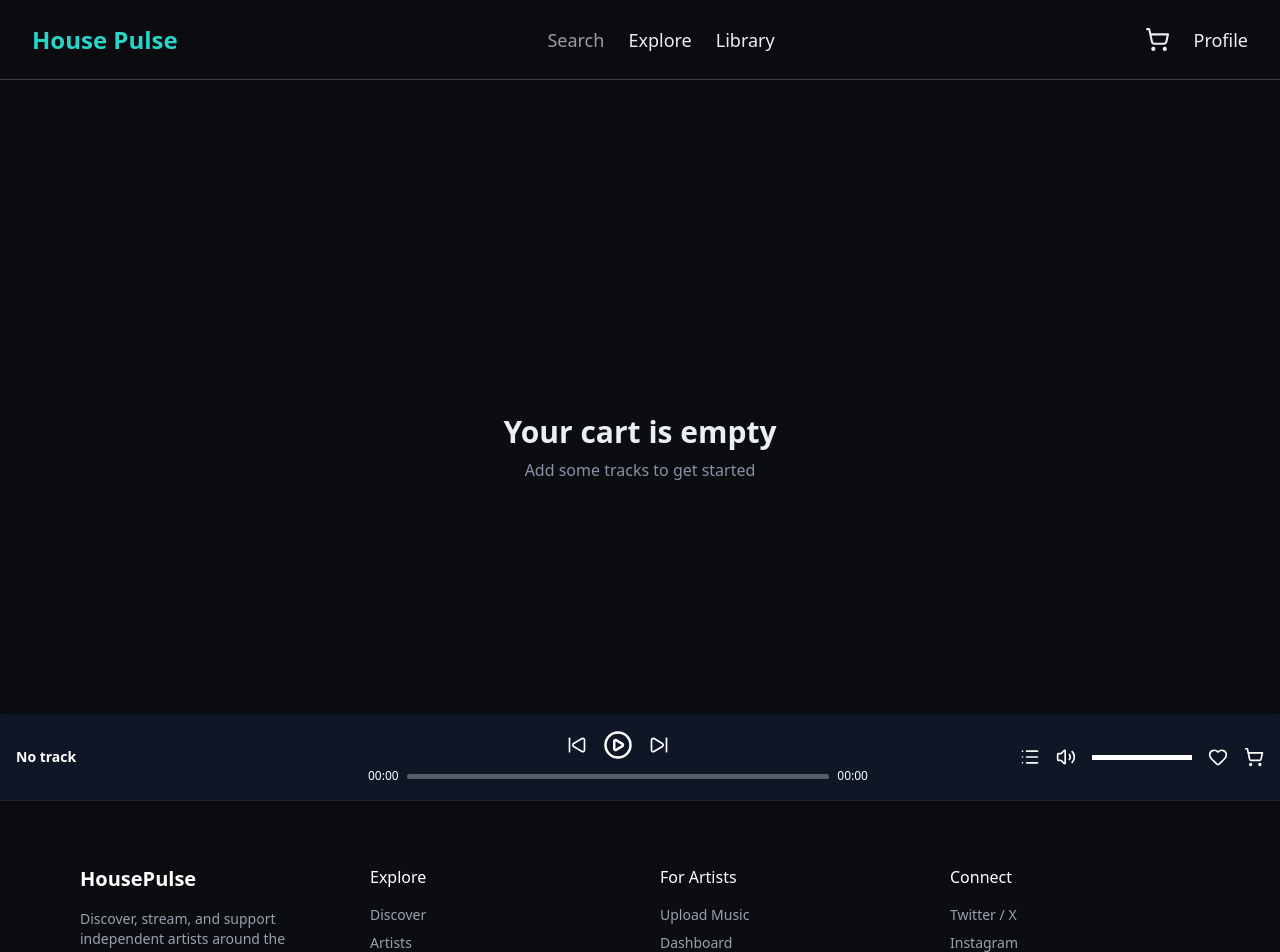
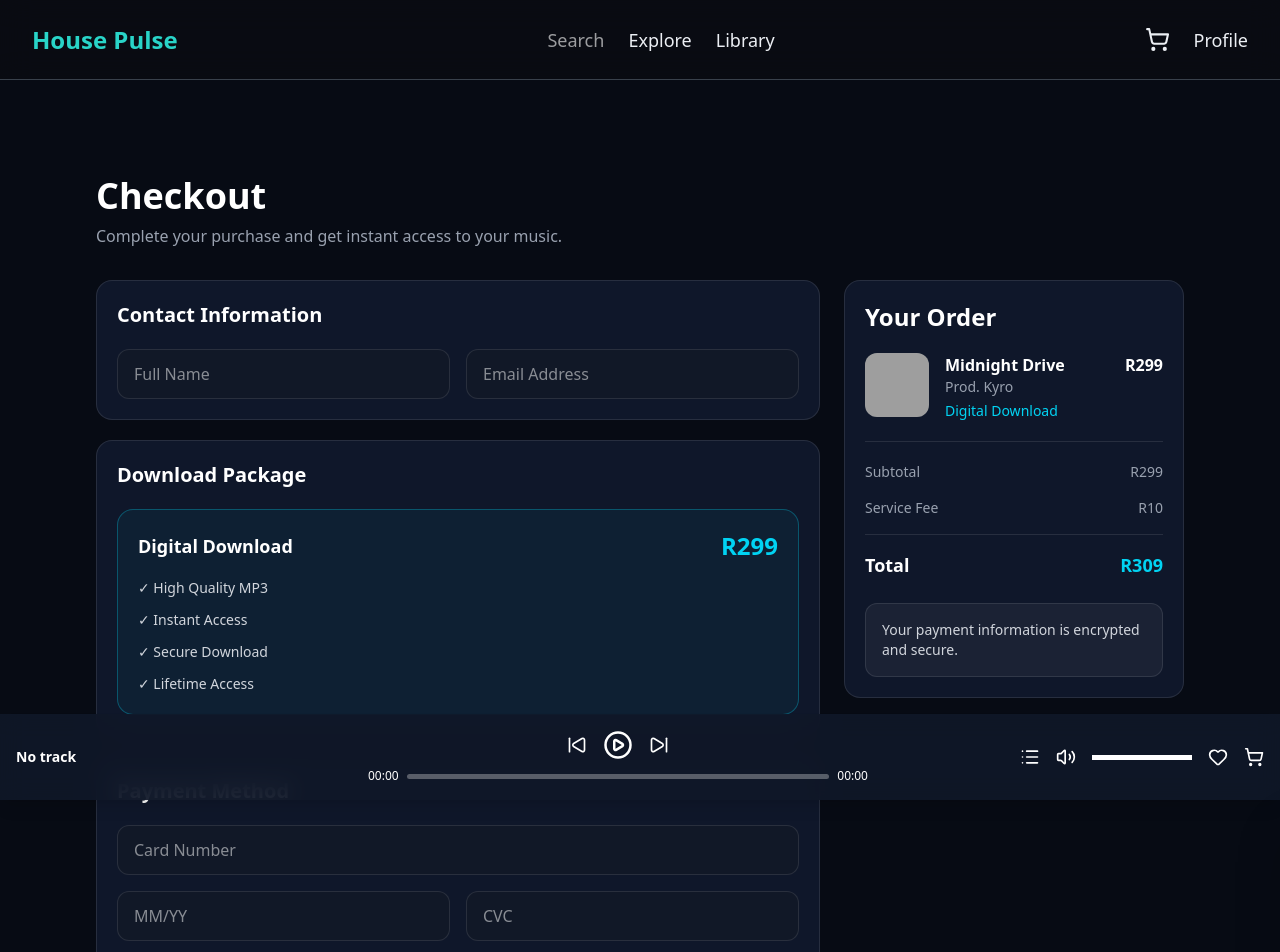
Before and after one commit to Scott12565/House-Pulse, a Next.js app: page /cart in a window 1280 px wide. Shown: the top 952 px of the page. Built offline with nearby package versions, Linux system fonts and the light colour scheme; grey boxes are pictures that could not be loaded.

Commit message:
feat: build checkout page UI with responsive layout

```diff
--- a/app/(shop)/cart/page.jsx
+++ b/app/(shop)/cart/page.jsx
@@ -1,176 +1,216 @@
 'use client';
 
-import Image from "next/image";
-import { useState } from "react";
-import { useCart } from "@/context/CartProvider";
-import { usePlayer } from "@/components/player/PlayerProvider";
-import { Play, Pause, Heart, Trash2 } from "lucide-react";
+import Image from 'next/image';
 
-export default function CartPage() {
-    const { cartItems, removeFromCart, clearCart } = useCart();
-    const { playTrack, isPlaying, currentTrack } = usePlayer();
+export default function CheckoutPage() {
+    return (
+        <main className="min-h-screen bg-[#070B14] text-white pt-32">
 
-    const [likedItems, setLikedItems] = useState({});
+            {/* Container */}
+            <section className="max-w-6xl mx-auto px-4 sm:px-6 lg:px-8 py-8 lg:py-12">
 
-    const totalPrice = cartItems.reduce((acc, item) => acc + item.priceZar, 0);
+                {/* Heading */}
+                <div className="mb-8">
+                    <h1 className="text-3xl sm:text-4xl font-bold">
+                        Checkout
+                    </h1>
 
-    const isTrackPlaying = (track) => {
-        return isPlaying && currentTrack?._id === track._id;
-    };
-
-    const toggleLike = (id) => {
-        setLikedItems((prev) => ({
-            ...prev,
-            [id]: !prev[id]
-        }));
-    };
-
-    if (cartItems.length === 0) {
-        return (
-            <div className="min-h-screen flex items-center justify-center bg-ink-black text-text-primary pt-24 px-6">
-                <div className="text-center">
-                    <h2 className="text-3xl font-semibold mb-2">Your cart is empty</h2>
-                    <p className="text-text-muted">Add some tracks to get started</p>
-                </div>
-            </div>
-        );
-    }
-
-    return (
-        <div className="min-h-screen bg-ink-black text-text-primary pt-24 px-4 sm:px-6 md:px-12 pb-10">
-
-            {/* Header */}
-            <div className="flex flex-col sm:flex-row sm:items-center sm:justify-between gap-4 mb-8">
-                <div>
-                    <h1 className="text-3xl sm:text-4xl font-bold">Your Cart</h1>
-                    <p className="text-text-muted text-sm mt-1">
-                        Your selected tracks
+                    <p className="text-gray-400 mt-2 text-sm sm:text-base">
+                        Complete your purchase and get instant access to your music.
                     </p>
                 </div>
 
-                <button
-                    onClick={clearCart}
-                    className="text-sm text-red-400 hover:text-red-300 transition self-start sm:self-auto"
-                >
-                    Clear Cart
-                </button>
-            </div>
+                {/* Layout */}
+                <div className="grid grid-cols-1 xl:grid-cols-[1fr_340px] gap-6">
 
-            <div className="grid grid-cols-1 lg:grid-cols-3 gap-6 lg:gap-8">
+                    {/* LEFT SIDE */}
+                    <div className="space-y-5">
 
-                {/* LEFT - ITEMS */}
-                <div className="lg:col-span-2 space-y-4">
+                        {/* Contact */}
+                        <div className="bg-[#0F172A] border border-white/10 rounded-2xl p-5">
 
-                    {cartItems.map((item) => {
-                        const liked = likedItems[item._id];
-                        const playing = isTrackPlaying(item);
+                            <h2 className="text-xl font-semibold mb-5">
+                                Contact Information
+                            </h2>
 
-                        return (
-                            <div
-                                key={item._id}
-                                className="flex flex-col sm:flex-row sm:items-center gap-4 sm:gap-5 p-4 rounded-2xl bg-white/5 border border-white/10 hover:bg-white/10 transition"
-                            >
+                            <div className="grid grid-cols-1 md:grid-cols-2 gap-4">
 
-                                {/* Cover */}
-                                <div className="relative w-full sm:w-20 h-40 sm:h-20 rounded-xl overflow-hidden">
-                                    <Image
-                                        src={item.coverImageUrl}
-                                        alt={item.title}
-                                        fill
-                                        className="object-cover"
-                                    />
+                                <input
+                                    type="text"
+                                    placeholder="Full Name"
+                                    className="w-full bg-[#111827] border border-white/10 rounded-xl px-4 py-3 outline-none focus:border-cyan-400 transition"
+                                />
+
+                                <input
+                                    type="email"
+                                    placeholder="Email Address"
+                                    className="w-full bg-[#111827] border border-white/10 rounded-xl px-4 py-3 outline-none focus:border-cyan-400 transition"
+                                />
+
+                            </div>
+
+                        </div>
+
+                        {/* Download Package */}
+                        <div className="bg-[#0F172A] border border-white/10 rounded-2xl p-5">
+
+                            <h2 className="text-xl font-semibold mb-5">
+                                Download Package
+                            </h2>
+
+                            <div className="border border-cyan-400/30 bg-cyan-400/5 rounded-2xl p-5">
+
+                                <div className="flex items-center justify-between mb-4">
+                                    <h3 className="text-lg font-semibold">
+                                        Digital Download
+                                    </h3>
+
+                                    <span className="text-2xl font-bold text-cyan-400">
+                                        R299
+                                    </span>
                                 </div>
 
-                                {/* Info */}
-                                <div className="flex-1 min-w-0">
-                                    <h3 className="text-lg font-semibold truncate">
-                                        {item.title}
-                                    </h3>
-                                    <p className="text-sm text-text-muted truncate">
-                                        {item.artistName}
-                                    </p>
+                                <ul className="space-y-3 text-sm text-gray-300">
+
+                                    <li className="flex items-center gap-2">
+                                        ✓ High Quality MP3
+                                    </li>
+
+                                    <li className="flex items-center gap-2">
+                                        ✓ Instant Access
+                                    </li>
+
+                                    <li className="flex items-center gap-2">
+                                        ✓ Secure Download
+                                    </li>
+
+                                    <li className="flex items-center gap-2">
+                                        ✓ Lifetime Access
+                                    </li>
+
+                                </ul>
+
+                            </div>
+
+                        </div>
+
+                        {/* Payment */}
+                        <div className="bg-[#0F172A] border border-white/10 rounded-2xl p-5">
+
+                            <h2 className="text-xl font-semibold mb-5">
+                                Payment Method
+                            </h2>
+
+                            <div className="space-y-4">
+
+                                <input
+                                    type="text"
+                                    placeholder="Card Number"
+                                    className="w-full bg-[#111827] border border-white/10 rounded-xl px-4 py-3 outline-none focus:border-cyan-400 transition"
+                                />
+
+                                <div className="grid grid-cols-2 gap-4">
+
+                                    <input
+                                        type="text"
+                                        placeholder="MM/YY"
+                                        className="w-full bg-[#111827] border border-white/10 rounded-xl px-4 py-3 outline-none focus:border-cyan-400 transition"
+                                    />
+
+                                    <input
+                                        type="text"
+                                        placeholder="CVC"
+                                        className="w-full bg-[#111827] border border-white/10 rounded-xl px-4 py-3 outline-none focus:border-cyan-400 transition"
+                                    />
+
                                 </div>
 
-                                {/* Actions */}
-                                <div className="flex items-center justify-between sm:justify-end gap-3 w-full sm:w-auto">
+                            </div>
 
-                                    {/* Play */}
-                                    <button
-                                        onClick={() => playTrack(item, cartItems)}
-                                        className={`w-10 h-10 flex items-center justify-center rounded-full border transition
-                                            ${playing
-                                                ? "bg-cyan-echo text-black border-cyan-echo"
-                                                : "bg-white/10 border-white/10 hover:bg-white/20"
-                                            }
-                                        `}
-                                    >
-                                        {playing ? <Pause size={18} /> : <Play size={18} />}
-                                    </button>
+                            <button className="w-full mt-6 bg-cyan-400 text-black hover:bg-cyan-300 transition py-4 rounded-xl font-semibold">
+                                Continue To Payment
+                            </button>
 
-                                    {/* Heart */}
-                                    <button
-                                        onClick={() => toggleLike(item._id)}
-                                        className={`w-10 h-10 flex items-center justify-center rounded-full border transition
-                                            ${liked
-                                                ? "bg-red-500 text-white border-red-500"
-                                                : "bg-white/10 border-white/10 hover:bg-white/20"
-                                            }
-                                        `}
-                                    >
-                                        <Heart size={18} />
-                                    </button>
+                        </div>
 
-                                    {/* Price */}
-                                    <span className="text-cyan-echo font-semibold">
-                                        R{item.priceZar}
-                                    </span>
+                    </div>
 
-                                    {/* Remove */}
-                                    <button
-                                        onClick={() => removeFromCart(item._id)}
-                                        className="w-10 h-10 flex items-center justify-center rounded-full bg-white/10 border border-white/10 hover:bg-red-500 hover:border-red-500 transition"
-                                    >
-                                        <Trash2 size={16} />
-                                    </button>
+                    {/* RIGHT SIDE */}
+                    <aside className="bg-[#0F172A] border border-white/10 rounded-2xl p-5 h-fit xl:sticky xl:top-28">
 
-                                </div>
+                        <h2 className="text-2xl font-semibold mb-5">
+                            Your Order
+                        </h2>
+
+                        {/* Track Item */}
+                        <div className="flex gap-4 border-b border-white/10 pb-5 mb-5">
+
+                            <div className="relative w-16 h-16 rounded-xl overflow-hidden flex-shrink-0 bg-gray-800">
+
+                                <Image
+                                    src="/track-cover.jpg"
+                                    alt="Track Cover"
+                                    fill
+                                    className="object-cover"
+                                />
+
                             </div>
-                        );
-                    })}
+
+                            <div className="flex-1 min-w-0">
+
+                                <h3 className="font-semibold truncate">
+                                    Midnight Drive
+                                </h3>
+
+                                <p className="text-sm text-gray-400">
+                                    Prod. Kyro
+                                </p>
+
+                                <p className="text-sm text-cyan-400 mt-1">
+                                    Digital Download
+                                </p>
+
+                            </div>
+
+                            <p className="font-semibold whitespace-nowrap">
+                                R299
+                            </p>
+
+                        </div>
+
+                        {/* Totals */}
+                        <div className="space-y-4">
+
+                            <div className="flex justify-between text-sm text-gray-400">
+                                <span>Subtotal</span>
+                                <span>R299</span>
+                            </div>
+
+                            <div className="flex justify-between text-sm text-gray-400">
+                                <span>Service Fee</span>
+                                <span>R10</span>
+                            </div>
+
+                            <div className="border-t border-white/10 pt-4 flex justify-between text-lg font-semibold">
+                                <span>Total</span>
+                                <span className="text-cyan-400">
+                                    R309
+                                </span>
+                            </div>
+
+                        </div>
+
+                        {/* Security Box */}
+                        <div className="mt-6 bg-white/5 border border-white/10 rounded-xl p-4 text-sm text-gray-300">
+                            Your payment information is encrypted and secure.
+                        </div>
+
+                    </aside>
 
                 </div>
 
-                {/* RIGHT - SUMMARY */}
-                <div className="h-fit p-5 sm:p-6 rounded-2xl bg-white/5 border border-white/10">
+            </section>
 
-                    <h2 className="text-xl font-semibold mb-4">Summary</h2>
-
-                    <div className="flex justify-between text-sm text-text-muted mb-2">
-                        <span>Items</span>
-                        <span>{cartItems.length}</span>
-                    </div>
-
-                    <div className="flex justify-between text-sm text-text-muted mb-6">
-                        <span>Total</span>
-                        <span className="text-text-primary font-medium">
-                            R{totalPrice}
-                        </span>
-                    </div>
-
-                    <button className="w-full bg-cyan-echo text-black py-3 rounded-lg font-semibold hover:bg-cyan-echo-hover transition">
-                        Checkout
-                    </button>
-
-                    <button
-                        onClick={clearCart}
-                        className="w-full mt-3 text-sm text-red-400 hover:text-red-300 transition"
-                    >
-                        Clear Cart
-                    </button>
-
-                </div>
-
-            </div>
-        </div>
+        </main>
     );
 }
--- /dev/null
+++ b/app/(shop)/checkout/page.jsx
@@ -0,0 +1,213 @@
+'use client';
+
+import Image from 'next/image';
+
+export default function Checkout() {
+  return (
+    <main className="min-h-screen bg-ink-black text-white pt-28">
+
+      {/* Container */}
+      <section className="max-w-7xl mx-auto px-4 sm:px-6 lg:px-8 py-8 lg:py-12">
+
+        {/* Heading */}
+        <div className="mb-8">
+          <h1 className="text-3xl sm:text-4xl font-bold">
+            Checkout
+          </h1>
+
+          <p className="text-gray-400 mt-2 text-sm sm:text-base">
+            Complete your purchase and get instant access to your music.
+          </p>
+        </div>
+
+        {/* Layout */}
+        <div className="grid grid-cols-1 xl:grid-cols-[1fr_380px] gap-8">
+
+          {/* LEFT SIDE */}
+          <div className="space-y-6">
+
+            {/* Contact */}
+            <div className="bg-[#0F172A] border border-white/10 rounded-2xl p-5 sm:p-6">
+
+              <h2 className="text-xl font-semibold mb-5">
+                Contact Information
+              </h2>
+
+              <div className="grid grid-cols-1 md:grid-cols-2 gap-4">
+
+                <input
+                  type="text"
+                  placeholder="Full Name"
+                  className="w-full bg-[#111827] border border-white/10 rounded-xl px-4 py-3 outline-none focus:border-purple-500"
+                />
+
+                <input
+                  type="email"
+                  placeholder="Email Address"
+                  className="w-full bg-[#111827] border border-white/10 rounded-xl px-4 py-3 outline-none focus:border-purple-500"
+                />
+
+              </div>
+            </div>
+
+            {/* Download Package */}
+            <div className="bg-[#0F172A] border border-white/10 rounded-2xl p-5 sm:p-6">
+
+              <h2 className="text-xl font-semibold mb-5">
+                Download Package
+              </h2>
+
+              <div className="border border-purple-500/40 bg-purple-500/10 rounded-2xl p-5">
+
+                <div className="flex items-center justify-between mb-4">
+                  <h3 className="text-lg font-semibold">
+                    Digital Download
+                  </h3>
+
+                  <span className="text-2xl font-bold">
+                    R299
+                  </span>
+                </div>
+
+                <ul className="space-y-3 text-sm text-gray-300">
+
+                  <li className="flex items-center gap-2">
+                    ✓ High Quality MP3
+                  </li>
+
+                  <li className="flex items-center gap-2">
+                    ✓ Instant Access
+                  </li>
+
+                  <li className="flex items-center gap-2">
+                    ✓ Secure Download
+                  </li>
+
+                  <li className="flex items-center gap-2">
+                    ✓ Lifetime Access
+                  </li>
+
+                </ul>
+
+              </div>
+
+            </div>
+
+            {/* Payment */}
+            <div className="bg-[#0F172A] border border-white/10 rounded-2xl p-5 sm:p-6">
+
+              <h2 className="text-xl font-semibold mb-5">
+                Payment Method
+              </h2>
+
+              <div className="space-y-4">
+
+                <input
+                  type="text"
+                  placeholder="Card Number"
+                  className="w-full bg-[#111827] border border-white/10 rounded-xl px-4 py-3 outline-none focus:border-purple-500"
+                />
+
+                <div className="grid grid-cols-2 gap-4">
+
+                  <input
+                    type="text"
+                    placeholder="MM/YY"
+                    className="w-full bg-[#111827] border border-white/10 rounded-xl px-4 py-3 outline-none focus:border-purple-500"
+                  />
+
+                  <input
+                    type="text"
+                    placeholder="CVC"
+                    className="w-full bg-[#111827] border border-white/10 rounded-xl px-4 py-3 outline-none focus:border-purple-500"
+                  />
+
+                </div>
+
+              </div>
+
+              <button className="w-full mt-6 bg-purple-600 hover:bg-purple-700 transition py-4 rounded-xl font-semibold text-sm sm:text-base">
+                Continue To Payment
+              </button>
+
+            </div>
+
+          </div>
+
+          {/* RIGHT SIDE */}
+          <aside className="bg-[#0F172A] border border-white/10 rounded-2xl p-5 sm:p-6 h-fit xl:sticky xl:top-10">
+
+            <h2 className="text-2xl font-semibold mb-6">
+              Your Order
+            </h2>
+
+            {/* Track Item */}
+            <div className="flex gap-4 border-b border-white/10 pb-5 mb-5">
+
+              <div className="relative w-20 h-20 rounded-xl overflow-hidden flex-shrink-0 bg-gray-800">
+
+                <Image
+                  src="/track-cover.jpg"
+                  alt="Track Cover"
+                  fill
+                  className="object-cover"
+                />
+
+              </div>
+
+              <div className="flex-1 min-w-0">
+
+                <h3 className="font-semibold truncate">
+                  Midnight Drive
+                </h3>
+
+                <p className="text-sm text-gray-400">
+                  Prod. Kyro
+                </p>
+
+                <p className="text-sm text-purple-400 mt-2">
+                  Digital Download
+                </p>
+
+              </div>
+
+              <p className="font-semibold whitespace-nowrap">
+                R299
+              </p>
+
+            </div>
+
+            {/* Totals */}
+            <div className="space-y-4">
+
+              <div className="flex justify-between text-gray-400 text-sm">
+                <span>Subtotal</span>
+                <span>R299</span>
+              </div>
+
+              <div className="flex justify-between text-gray-400 text-sm">
+                <span>Service Fee</span>
+                <span>R10</span>
+              </div>
+
+              <div className="border-t border-white/10 pt-4 flex justify-between text-lg font-semibold">
+                <span>Total</span>
+                <span>R309</span>
+              </div>
+
+            </div>
+
+            {/* Security Box */}
+            <div className="mt-6 bg-white/5 border border-white/10 rounded-xl p-4 text-sm text-gray-300">
+              Your payment information is encrypted and secure.
+            </div>
+
+          </aside>
+
+        </div>
+
+      </section>
+
+    </main>
+  );
+}
--- a/app/layout.js
+++ b/app/layout.js
@@ -45,7 +45,7 @@ export default function RootLayout({ children }) {
         <CartProvider>
         <PlayerProvider>
           <NavBar />
-          <main className="flex-1">
+          <main className="flex-1 ">
             <CartFeedback />
             {children}
           </main>
--- a/components/layout/NavBar.jsx
+++ b/components/layout/NavBar.jsx
@@ -13,7 +13,7 @@ function NavBar() {
     const { cartCount } = useCart();
 
     return (
-        <nav className="fixed top-0 left-0 right-0 z-50 h-16 sm:h-20 bg-ink-black/50 backdrop-blur-lg text-text-primary py-4 px-8 flex justify-between items-center w-full mx-auto border-b border-graphite-frame">
+        <nav className="fixed top-0 left-0 right-0 z-50 h-20 bg-ink-black/50 backdrop-blur-lg text-text-primary px-8 flex justify-between items-center border-b border-graphite-frame">
 
             {/* Logo */}
             <div className="text-cyan-echo text-lg sm:text-2xl font-bold font-sora">
```
Also changed, not shown: app/(shop)/checkout/Success.jsx (added, +9 -0 lines).
